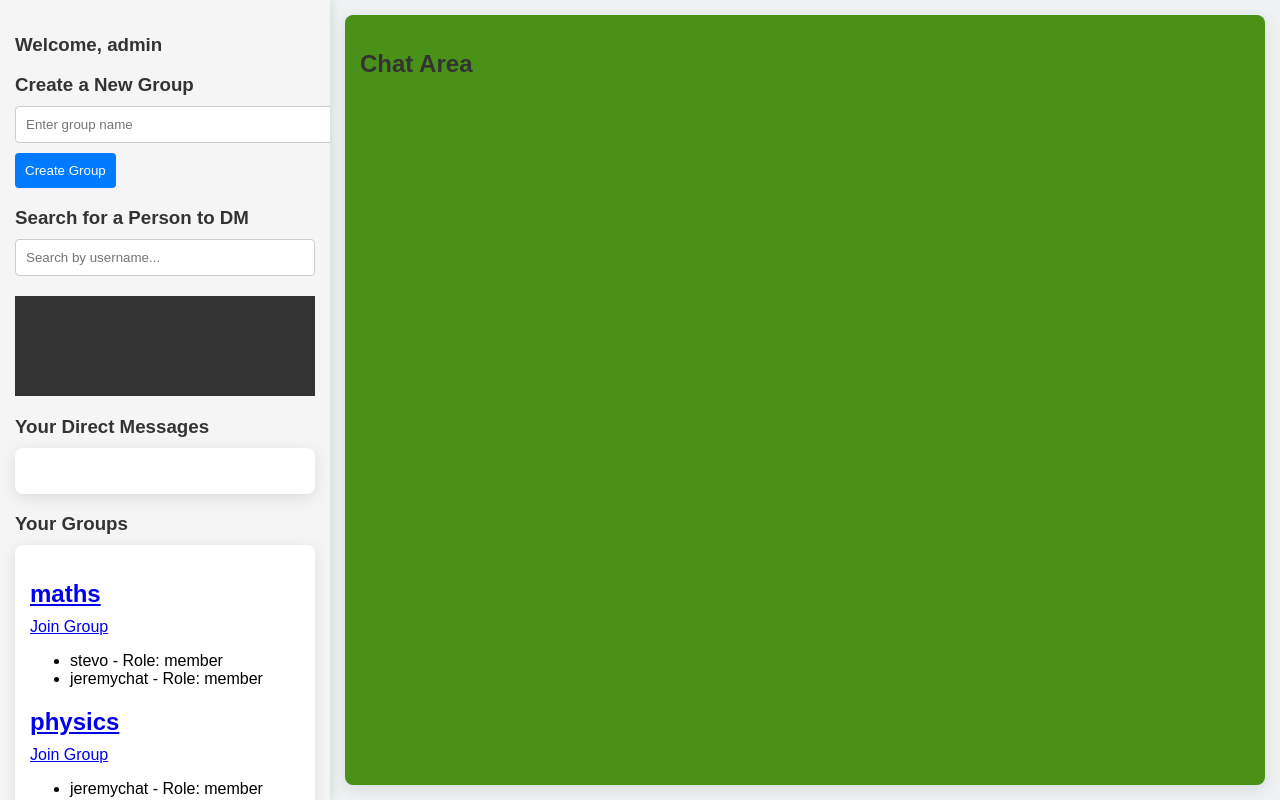
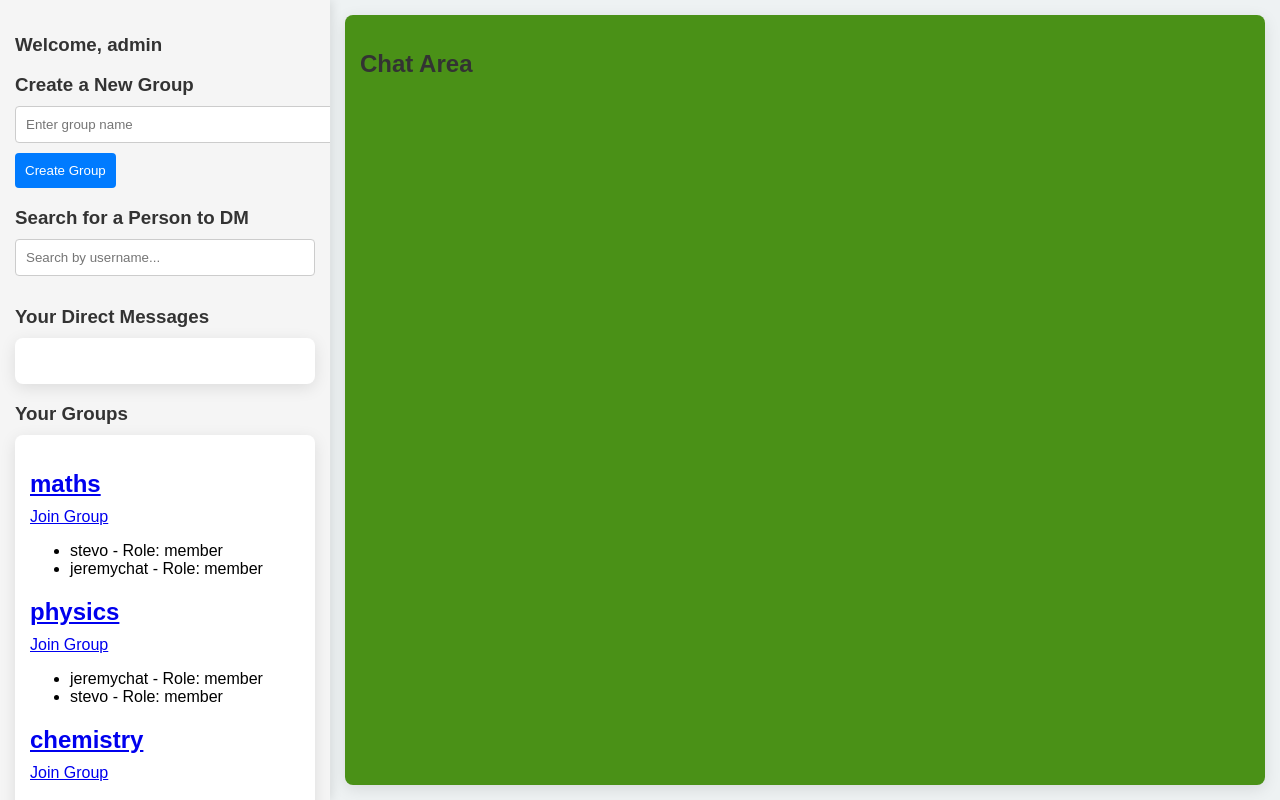
Before and after one commit to j1ere/wohoo, a Django app: page /chat/home/ in a window 1280 px wide. Run offline with Django 5.2, Linux system fonts and the light colour scheme; a user stored in the database is signed in; data comes from the database, SQL or seed files in the repository.

Commit message:
search results ccs fix for html

```diff
--- a/mainapp/templates/mainapp/home.html
+++ b/mainapp/templates/mainapp/home.html
@@ -43,7 +43,6 @@
             position: relative;
             z-index: 1000;
             width: 100%;
-            min-height: 100px;
             height: auto;
             background-color: #333;
             list-style: none;
```
